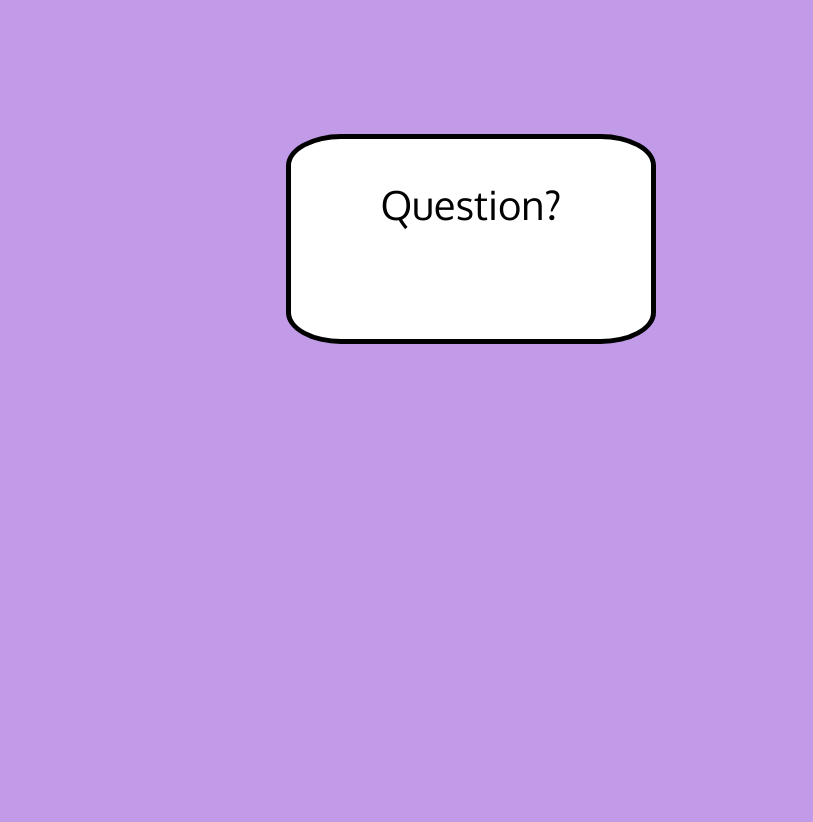
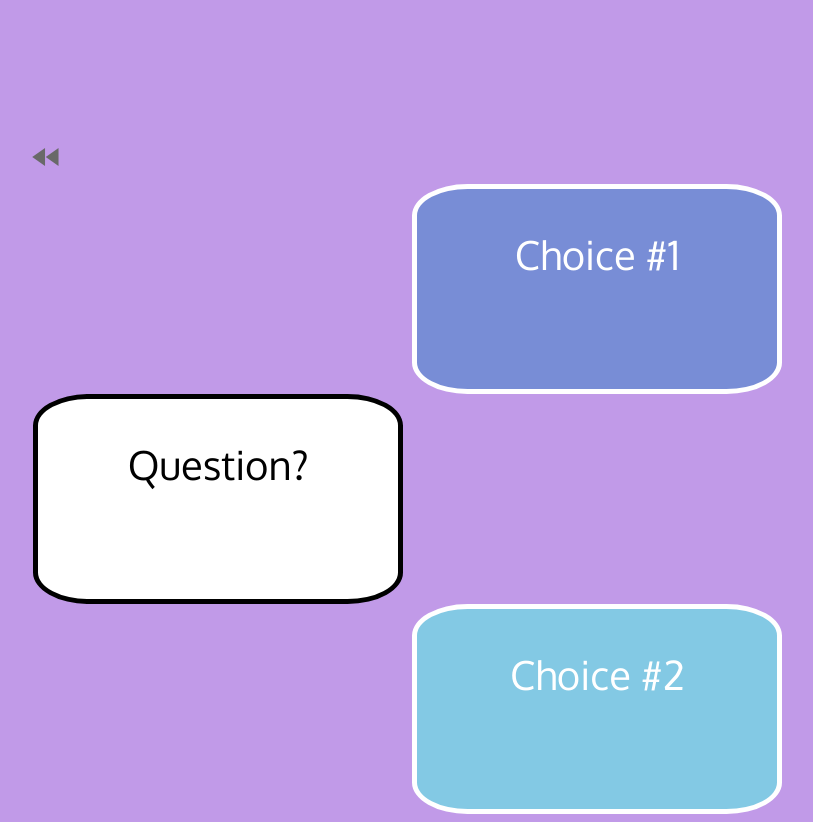
Before and after one commit to jkyletreman/flash_web_app, a React (Create React App) app: page / in a window 1280 px wide. Shown: the whole page, without its empty margins (169-982 px from the left). Before the commit the page ends 800 px from the top, so only its background shows below. Built offline with nearby package versions, Linux system fonts and the light colour scheme; a web font is replaced by a local one.

Commit message:
Fix icon bug

```diff
--- a/src/App.js
+++ b/src/App.js
@@ -3,8 +3,8 @@ import React, { Component } from 'react';
 
 // import Start from './components/js/Start'
 // import NavPage from './components/js/NavPage'
-import Train from './components/js/Train'
-// import Test from './components/js/Test'
+// import Train from './components/js/Train'
+import Test from './components/js/Test'
 // import Create from './components/js/Create'
 // import AnimationTest from './components/js/AnimationsTest'
 
@@ -76,8 +76,8 @@ class App extends Component {
         {/* <NavPage colors={colors} combineStyleObjects={this.combineStyleObjects}/> */}
         {/* <AnimationTest combineStyleObjects={this.combineStyleObjects} colors={colors} /> */}
           {/* <Create colors={colors} /> */}
-          <Train colors={colors} combineStyleObjects={this.combineStyleObjects}/>
-          {/* <Test colors={colors} /> */}
+          {/* <Train colors={colors} combineStyleObjects={this.combineStyleObjects}/> */}
+          <Test colors={colors} combineStyleObjects={this.combineStyleObjects}/>
         </div>
       // </MuiThemeProvider>
     )
--- a/src/components/js/Test.js
+++ b/src/components/js/Test.js
@@ -2,6 +2,8 @@ import React from 'react'
 import FontIcon from 'material-ui/FontIcon'
 import Rectangle from './Rectangle'
 import Icon from './Icon'
+import MuiThemeProvider from 'material-ui/styles/MuiThemeProvider';
+
 
 const grid = {
   back: {
@@ -46,23 +48,32 @@ export default class Test extends React.Component {
     super(props);
   }
   render() {
-    return (<React.Fragment>
+    return (<MuiThemeProvider>
+      <React.Fragment>
       {/* /* currently broken */ }
-      {/* <div style={grid.IconBack}>
+      <div style={grid.IconBack}>
         <Icon text={'fast_rewind'} colors={this.props.colors} />
-      </div> */}
+      </div>
       <div style={grid.container}>
-        <Rectangle style={this.props.colors.white} grid={grid.question} text={'Question?'}/>
-        <Rectangle style={this.props.colors.blue} grid={grid.answer1} text={'Choice #1'}/>
-        <Rectangle style={this.props.colors.green} grid={grid.answer2} text={'Choice #2'}/>
+        <Rectangle
+          combineStyleObjects={this.props.combineStyleObjects}
+          style={this.props.colors.white}
+          grid={grid.question}
+          text={'Question?'}
+        />
+        <Rectangle
+          combineStyleObjects={this.props.combineStyleObjects}
+          style={this.props.colors.blue}
+          grid={grid.answer1}
+          text={'Choice #1'}
+        />
+        <Rectangle
+          combineStyleObjects={this.props.combineStyleObjects}
+          style={this.props.colors.green}
+          grid={grid.answer2}
+          text={'Choice #2'}/>
       </div>
-    </React.Fragment>)
+    </React.Fragment>
+  </MuiThemeProvider>)
   }
 }
-
-// Old Code Snippets
-// Old divs now Rectangle Component
-{/* <div class='question' style={Object.assign(spacing.question, this.props.shape.rectangle, this.props.colors.white)}><p>Question?</p></div> */
-} {/* <div class='answer' style={Object.assign(spacing.answer1, this.props.shape.rectangle, this.props.colors.green)}><p>Choice</p></div> */
-} {/* <div class='answer' style={Object.assign(spacing.answer2, this.props.shape.rectangle, this.props.colors.blue)}><p>Choice</p></div> */
-}
```
